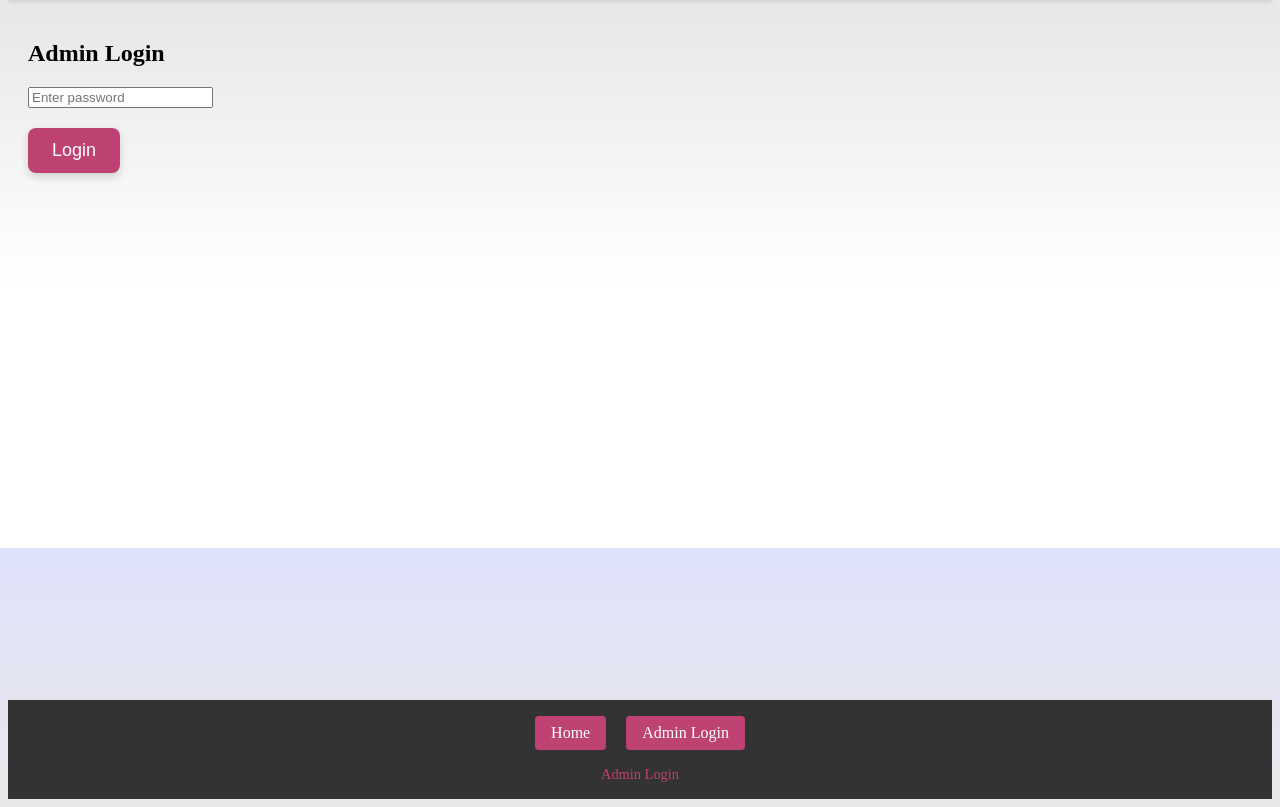
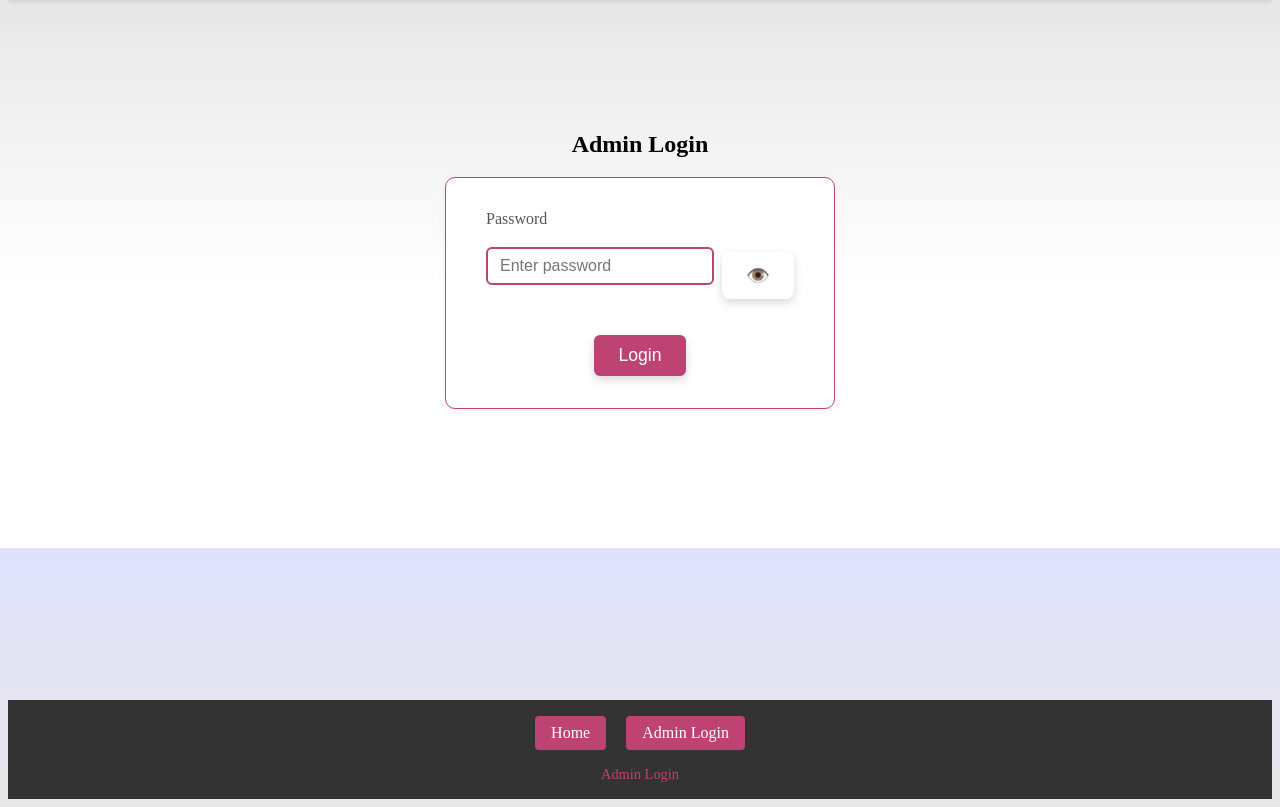
Before and after one commit to chrisortiz-code/good_food, a Flask app: page /admin in a window 1280 px wide. Shown: the part 252-1059 px from the top of the page. Run offline with Flask 3, Linux system fonts and the light colour scheme.

Commit message:
adminlogin

```diff
--- a/templates/admin.html
+++ b/templates/admin.html
@@ -1,12 +1,42 @@
 {% extends "base.html" %}
 {% block title %}Admin Login{% endblock %}
 {% block content %}
-    <h2>Admin Login</h2>
+<div style="display: flex; flex-direction: column; align-items: center; justify-content: center; min-height: 60vh;">
+    <h2 style="text-align: center;">Admin Login</h2>
     {% if error %}
-    <p style="color:red;">{{ error }}</p>
+    <p style="color:red; text-align: center;">{{ error }}</p>
     {% endif %}
-    <form method="post">
-        <input type="password" name="password" placeholder="Enter password"><br>
-        <button type="submit">Login</button>
+    <form method="post"
+        style="display: flex; flex-direction: column; align-items: center; gap: 1rem; background: #fff; border: 1.5px solid #be4272; border-radius: 10px; padding: 2rem 2.5rem; box-shadow: 0 2px 8px rgba(190,66,114,0.08);">
+        <div style="display: flex; flex-direction: column; align-items: flex-start; width: 100%;">
+            <label for="admin-password" style="font-size: 1rem; color: #555; margin-bottom: 4px;">Password</label>
+            <div style="display: flex; align-items: center;">
+                <input id="admin-password" type="password" name="password" placeholder="Enter password"
+                    style="padding: 8px 12px; border: 2px solid #be4272; border-radius: 6px; font-size: 1rem; width: 200px;">
+                <button type="button" id="toggle-password"
+                    style="margin-left: 8px; background: none; border: none; cursor: pointer; font-size: 1.2rem; color: #be4272;"
+                    tabindex="-1">
+                    <span id="eye-icon">👁️</span>
+                </button>
+            </div>
+        </div>
+        <button type="submit"
+            style="background-color: #be4272; color: white; border: none; border-radius: 6px; padding: 10px 24px; font-size: 1.1rem;">Login</button>
     </form>
+</div>
 {% endblock %}
+{% block scripts %}
+<script>
+    document.getElementById('toggle-password').addEventListener('click', function () {
+        const pw = document.getElementById('admin-password');
+        const eye = document.getElementById('eye-icon');
+        if (pw.type === 'password') {
+            pw.type = 'text';
+            eye.textContent = '🙈';
+        } else {
+            pw.type = 'password';
+            eye.textContent = '👁️';
+        }
+    });
+</script>
+{% endblock %}
```
